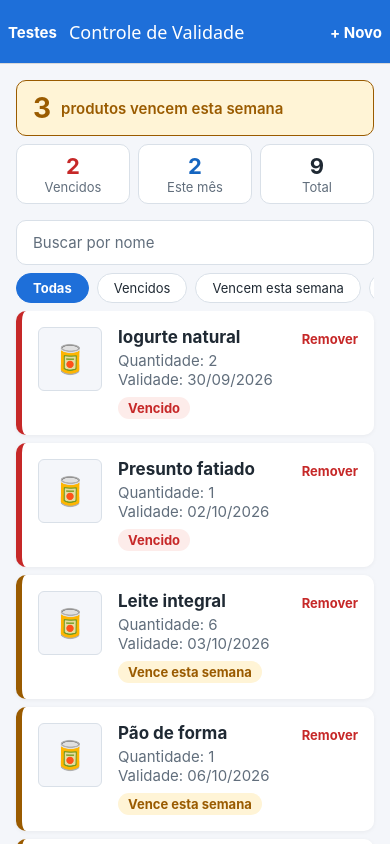
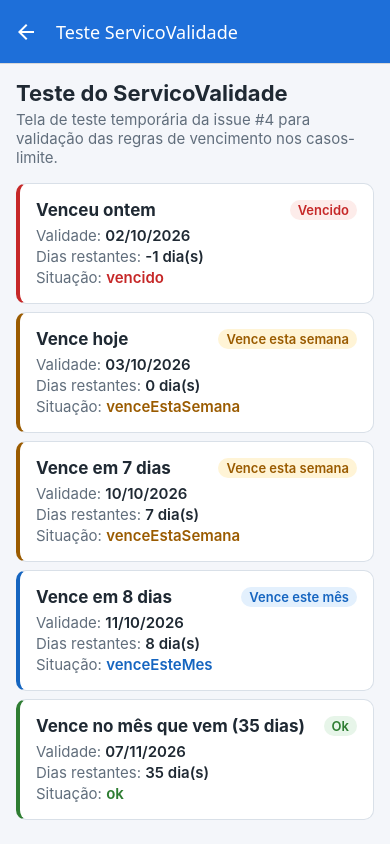
Before and after one commit to devpaulomenezes/controle-validade-alimentos, a React Native app: screen /TesteServicoValidade in a window 390 px wide. Built offline with nearby package versions, Linux system fonts and the light colour scheme; what expo-notifications would draw is missing.

Commit message:
feat: ServicoValidade com regras de vencimento centralizadas (issue #4)

```diff
--- a/App.js
+++ b/App.js
@@ -5,6 +5,7 @@ import TelaInicial from './app/TelaInicial';
 import TelaCadastro from './app/TelaCadastro';
 import TelaTesteCamera from './app/TelaTesteCamera';
 import TelaTesteNotificacoes from './app/TelaTesteNotificacoes';
+import TelaTesteServicoValidade from './app/TelaTesteServicoValidade';
 import { cores } from './components/theme';
 
 const Stack = createNativeStackNavigator();
@@ -24,6 +25,7 @@ export default function App() {
         <Stack.Screen name="Cadastro" component={TelaCadastro} options={{ title: 'Cadastrar produto' }} />
         <Stack.Screen name="TesteCamera" component={TelaTesteCamera} options={{ title: 'Teste CameraService' }} />
         <Stack.Screen name="TesteNotificacoes" component={TelaTesteNotificacoes} options={{ title: 'Teste Notificacoes' }} />
+        <Stack.Screen name="TesteServicoValidade" component={TelaTesteServicoValidade} options={{ title: 'Teste ServicoValidade' }} />
       </Stack.Navigator>
       <StatusBar style="light" />
     </NavigationContainer>
--- /dev/null
+++ b/app/TelaTesteServicoValidade.js
@@ -0,0 +1,132 @@
+import React from 'react';
+import { View, Text, ScrollView, StyleSheet } from 'react-native';
+import { calcularDiasRestantes, classificarSituacao } from '../services/ServicoValidade';
+import Produto from '../data/Produto';
+import { dataParaIso, formatarDataBR } from '../components/formatoData';
+import { cores, situacoes, espacamento, raio, fonte, estilosBase } from '../components/theme';
+
+/** Gera uma data ISO ('YYYY-MM-DD') somando dias à data local de hoje. */
+function dataRelativa(offset) {
+  const data = new Date();
+  data.setDate(data.getDate() + offset);
+  return dataParaIso(data);
+}
+
+const CASOS_DE_TESTE = [
+  { nome: 'Venceu ontem', offset: -1 },
+  { nome: 'Vence hoje', offset: 0 },
+  { nome: 'Vence em 7 dias', offset: 7 },
+  { nome: 'Vence em 8 dias', offset: 8 },
+  { nome: 'Vence no mês que vem (35 dias)', offset: 35 },
+];
+
+/**
+ * Tela de teste temporária para validação da Issue #4 (ServicoValidade).
+ * Será removida na Issue #10 junto com os mocks.
+ */
+export default function TelaTesteServicoValidade() {
+  const hojeIso = dataParaIso(new Date());
+
+  return (
+    <ScrollView style={estilosBase.tela} contentContainerStyle={styles.conteudo}>
+      <Text style={styles.titulo}>Teste do ServicoValidade</Text>
+      <Text style={styles.descricao}>
+        Tela de teste temporária da issue #4 para validação das regras de vencimento nos casos-limite.
+      </Text>
+
+      {CASOS_DE_TESTE.map((caso) => {
+        const produto = new Produto({
+          id: `teste-${caso.offset}`,
+          nome: caso.nome,
+          quantidade: 1,
+          dataDeValidade: dataRelativa(caso.offset),
+          fotoUri: null,
+          dataDeCadastro: hojeIso,
+        });
+
+        const dias = calcularDiasRestantes(produto.dataDeValidade);
+        const situacao = classificarSituacao(produto);
+        const configSituacao = situacoes[situacao];
+
+        return (
+          <View key={produto.id} style={[styles.card, { borderLeftColor: configSituacao.cor }]}>
+            <View style={styles.cabecalhoCard}>
+              <Text style={styles.nomeCaso}>{produto.nome}</Text>
+              <View style={[styles.selo, { backgroundColor: configSituacao.fundo }]}>
+                <Text style={[styles.textoSelo, { color: configSituacao.cor }]}>
+                  {configSituacao.rotulo}
+                </Text>
+              </View>
+            </View>
+
+            <Text style={styles.detalhe}>
+              Validade: <Text style={styles.valor}>{formatarDataBR(produto.dataDeValidade)}</Text>
+            </Text>
+            <Text style={styles.detalhe}>
+              Dias restantes: <Text style={styles.valor}>{dias} dia(s)</Text>
+            </Text>
+            <Text style={styles.detalhe}>
+              Situação: <Text style={[styles.valor, { color: configSituacao.cor }]}>{situacao}</Text>
+            </Text>
+          </View>
+        );
+      })}
+    </ScrollView>
+  );
+}
+
+const styles = StyleSheet.create({
+  conteudo: {
+    padding: espacamento.md,
+    paddingBottom: espacamento.xl,
+  },
+  titulo: {
+    fontSize: fonte.titulo,
+    fontWeight: 'bold',
+    color: cores.texto,
+    marginBottom: espacamento.xs,
+  },
+  descricao: {
+    fontSize: fonte.normal,
+    color: cores.textoSecundario,
+    marginBottom: espacamento.md,
+  },
+  card: {
+    backgroundColor: cores.superficie,
+    borderRadius: raio.md,
+    borderLeftWidth: 4,
+    padding: espacamento.md,
+    marginBottom: espacamento.sm,
+    borderWidth: 1,
+    borderColor: cores.borda,
+  },
+  cabecalhoCard: {
+    flexDirection: 'row',
+    justifyContent: 'space-between',
+    alignItems: 'center',
+    marginBottom: espacamento.xs,
+  },
+  nomeCaso: {
+    fontSize: fonte.media,
+    fontWeight: 'bold',
+    color: cores.texto,
+  },
+  selo: {
+    paddingHorizontal: espacamento.sm,
+    paddingVertical: 2,
+    borderRadius: raio.pill,
+  },
+  textoSelo: {
+    fontSize: fonte.pequena,
+    fontWeight: '600',
+  },
+  detalhe: {
+    fontSize: fonte.normal,
+    color: cores.textoSecundario,
+    marginTop: 2,
+  },
+  valor: {
+    fontWeight: '600',
+    color: cores.texto,
+  },
+});
--- /dev/null
+++ b/services/ServicoValidade.js
@@ -0,0 +1,47 @@
+/**
+ * SERVIÇO REAL de regras de vencimento (issue #4) — camada de serviços da
+ * arquitetura do README. Nenhuma tela calcula datas: as telas consomem este
+ * serviço. Serviço puro: recebe o Produto como parâmetro e NÃO acessa
+ * repositórios. Na issue #10, as telas trocam os mocks de servicosMock por
+ * estas funções (mesmas assinaturas e mesma semântica).
+ */
+import { isoParaData } from '../components/formatoData';
+
+const UM_DIA_MS = 24 * 60 * 60 * 1000;
+
+/** Data de hoje com hora zerada (só a data, no fuso local). */
+function hojeSoData() {
+  const hoje = new Date();
+  return new Date(hoje.getFullYear(), hoje.getMonth(), hoje.getDate());
+}
+
+/**
+ * Diferença em dias inteiros entre a data de validade e hoje, considerando
+ * apenas a DATA (ignora hora/minuto) e sem deslocamento por fuso horário:
+ * o parse é local (isoParaData) e a subtração compara duas meias-noites
+ * locais; Math.round absorve qualquer ruído de horário.
+ * @param {string} dataDeValidade - Data no formato do contrato ('YYYY-MM-DD').
+ * @returns {number} Dias restantes (negativo se já venceu; 0 = vence hoje).
+ * @example calcularDiasRestantes('2026-10-24') // 1, se hoje for 2026-10-23
+ */
+export function calcularDiasRestantes(dataDeValidade) {
+  const validade = isoParaData(dataDeValidade);
+  return Math.round((validade - hojeSoData()) / UM_DIA_MS);
+}
+
+/**
+ * Classifica o produto em uma das quatro situações:
+ * vencido (menos de 0 dias), venceEstaSemana (0 a 7 dias, inclusive hoje),
+ * venceEsteMes (8 a 30 dias) e ok (mais de 30 dias). Mesmas faixas do
+ * servicosMock, para a troca na issue #10 ser transparente.
+ * @param {import('../data/Produto').default} produto
+ * @returns {'vencido'|'venceEstaSemana'|'venceEsteMes'|'ok'}
+ * @example classificarSituacao(produtoQueVenceHoje) // 'venceEstaSemana'
+ */
+export function classificarSituacao(produto) {
+  const dias = calcularDiasRestantes(produto.dataDeValidade);
+  if (dias < 0) return 'vencido';
+  if (dias <= 7) return 'venceEstaSemana';
+  if (dias <= 30) return 'venceEsteMes';
+  return 'ok';
+}
```
Also changed, not shown: app/README.md, services/README.md, 2 other files (tests, documents, lock files or other folders).
